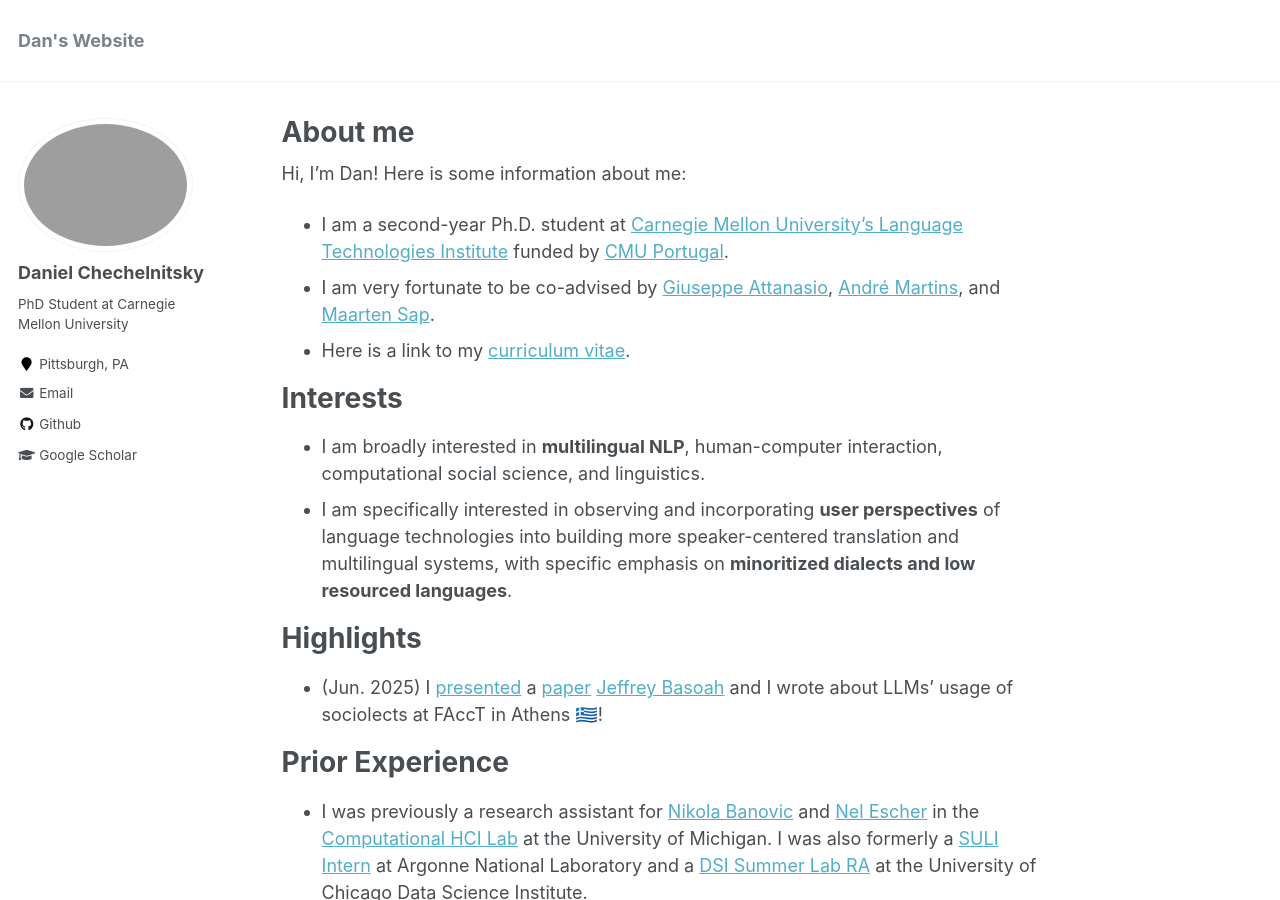
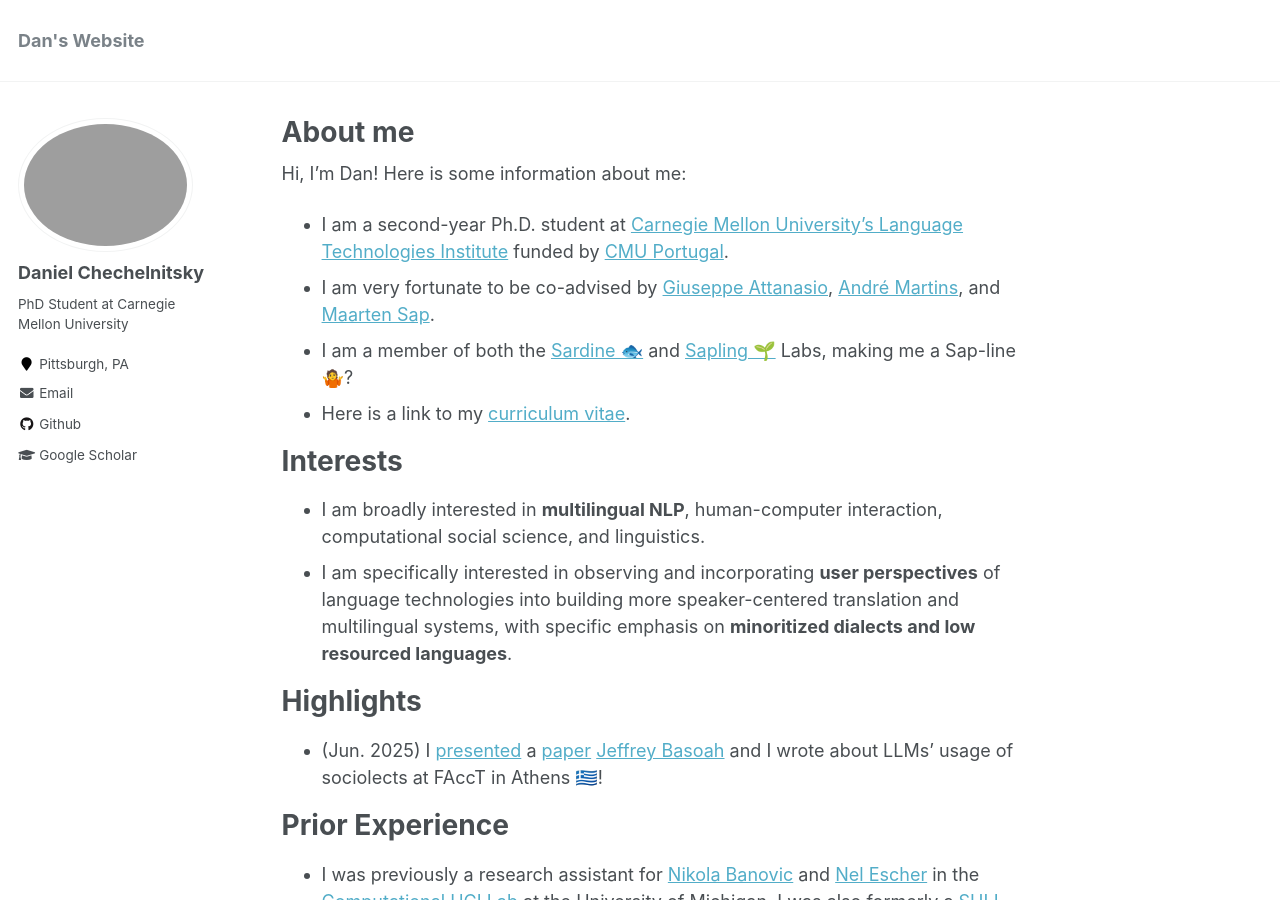
Before and after one commit to chechelnitskd/chechelnitskd.github.io, a Jekyll site: the page built from _pages/about.md, in a window 1280 px wide and 900 px high. Built offline with Jekyll 4.4.1, drawn with Linux system fonts in a browser that asks for light colours.

Commit message:
Update about.md

```diff
--- a/_pages/about.md
+++ b/_pages/about.md
@@ -11,6 +11,7 @@
 Hi, I'm Dan! Here is some information about me:
 - I am a second-year Ph.D. student at [Carnegie Mellon University's Language Technologies Institute](https://www.lti.cs.cmu.edu/) funded by [CMU Portugal](https://cmuportugal.org/).
 - I am very fortunate to be co-advised by [Giuseppe Attanasio](https://gattanasio.cc/), [André Martins](https://andre-martins.github.io/), and [Maarten Sap](https://maartensap.com/).
+- I am a member of both the [Sardine 🐟](https://sardine-lab.github.io/) and [Sapling 🌱](https://maartensap.com/index.html) Labs, making me a Sap-line 🤷?
 - Here is a link to my [curriculum vitae](https://chechelnitskd.github.io/Chechelnitsky_CV_2025.pdf).
 
 # Interests
```
